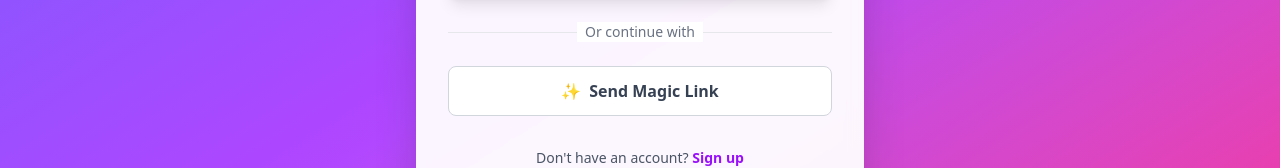
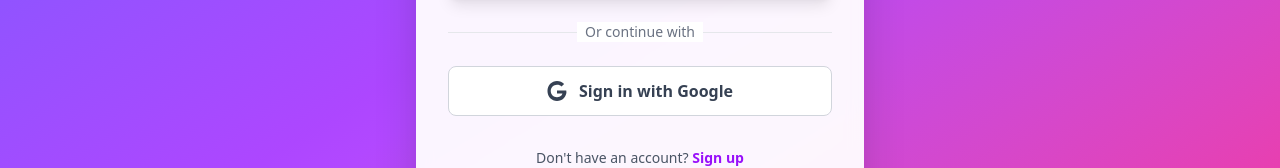
Before and after one commit to patties-eater/BandhanHub, a React (Vite) app: page / in a window 1280 px wide. Shown: the part 475-643 px from the top of the page. Built offline with nearby package versions, Linux system fonts and the light colour scheme; no server answers.

Commit message:
login with google

```diff
--- a/dev-dist/sw.js
+++ b/dev-dist/sw.js
@@ -82,7 +82,7 @@ define(['./workbox-54d0af47'], (function (workbox) { 'use strict';
     "revision": "3ca0b8505b4bec776b69afdba2768812"
   }, {
     "url": "index.html",
-    "revision": "0.hu9fuvkkrcc"
+    "revision": "0.aime9ec7ip"
   }], {});
   workbox.cleanupOutdatedCaches();
   workbox.registerRoute(new workbox.NavigationRoute(workbox.createHandlerBoundToURL("index.html"), {
--- a/src/pages/Login.jsx
+++ b/src/pages/Login.jsx
@@ -180,21 +180,20 @@ export default function Login() {
     await checkProfileAndRedirect();
   }
 
-  // ✅ magic link login
-  async function handleMagicLink(e) {
+  // ✅ Google OAuth login
+  async function handleGoogleLogin(e) {
     e.preventDefault();
-    if (!email) return alert("Please enter your email to send a magic link.");
     setLoading(true);
-    const { error } = await supabase.auth.signInWithOtp({
-      email,
+    const { error } = await supabase.auth.signInWithOAuth({
+      provider: "google",
       options: {
         emailRedirectTo: `${window.location.origin}/auth/callback`,
-        shouldCreateUser: true,
       },
     });
     setLoading(false);
-    if (error) return alert(error.message);
-    alert("✅ Check your email for a magic login link.");
+    if (error) {
+      alert(error.message);
+    }
   }
 
   return (
@@ -272,11 +271,26 @@ export default function Login() {
           </div>
 
           <button
-            onClick={handleMagicLink}
+            onClick={handleGoogleLogin}
             disabled={loading}
-            className="mt-6 w-full bg-white border border-gray-300 text-gray-700 font-semibold py-3 rounded-lg hover:bg-gray-50 transition-colors focus:ring-4 focus:ring-gray-100 flex items-center justify-center gap-2"
+            className="mt-6 w-full bg-white border border-gray-300 text-gray-700 font-semibold py-3 rounded-lg hover:bg-gray-50 transition-colors focus:ring-4 focus:ring-gray-100 flex items-center justify-center gap-3"
           >
-            <span>✨</span> Send Magic Link
+            <svg
+              className="w-5 h-5"
+              aria-hidden="true"
+              focusable="false"
+              data-prefix="fab"
+              data-icon="google"
+              role="img"
+              xmlns="http://www.w3.org/2000/svg"
+              viewBox="0 0 488 512"
+            >
+              <path
+                fill="currentColor"
+                d="M488 261.8C488 403.3 381.5 512 244 512 110.3 512 0 401.7 0 256S110.3 0 244 0c73.2 0 136 28.7 182.4 73.6l-66.5 64.2C335.5 113.5 293.6 96 244 96c-88.6 0-160.1 71.1-160.1 160s71.5 160 160.1 160c97.4 0 134-60.8 138.8-93.2H244v-76.8h236.1c2.3 12.7 3.9 26.9 3.9 41.8z"
+              ></path>
+            </svg>
+            Sign in with Google
           </button>
         </div>
 
```
